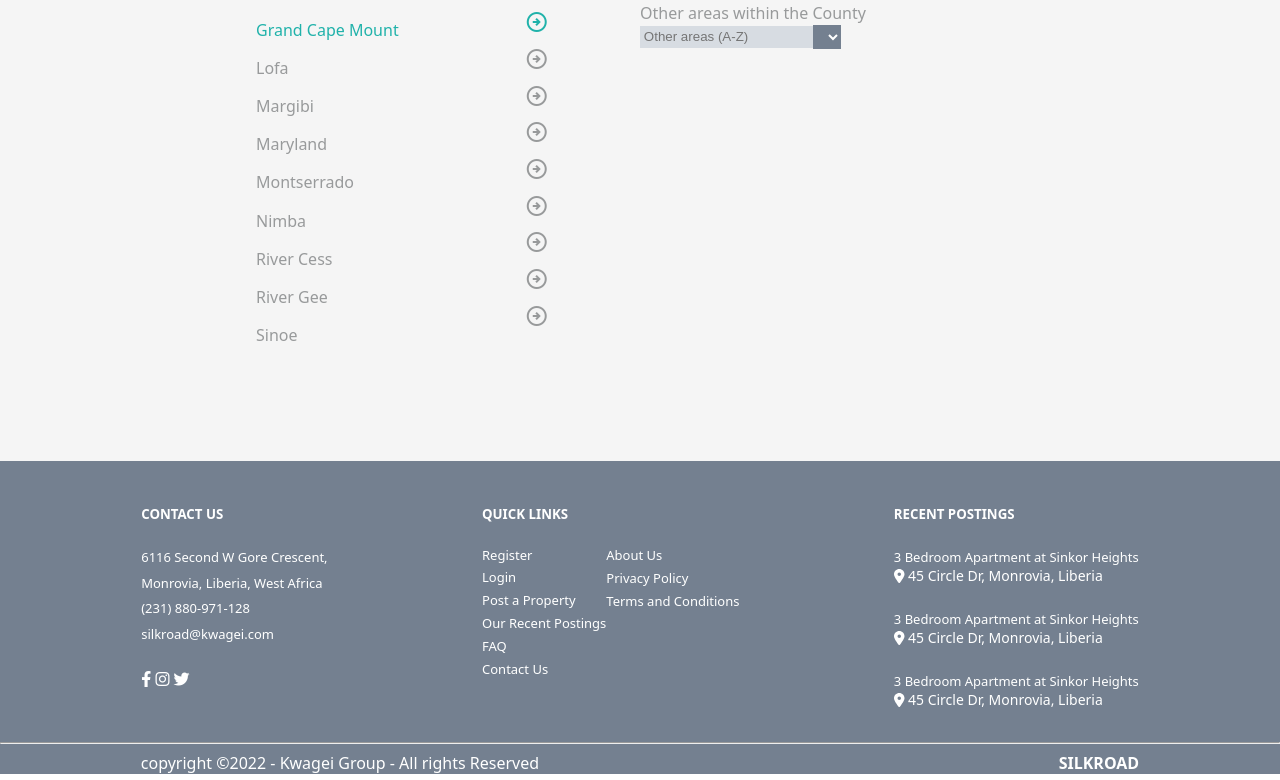
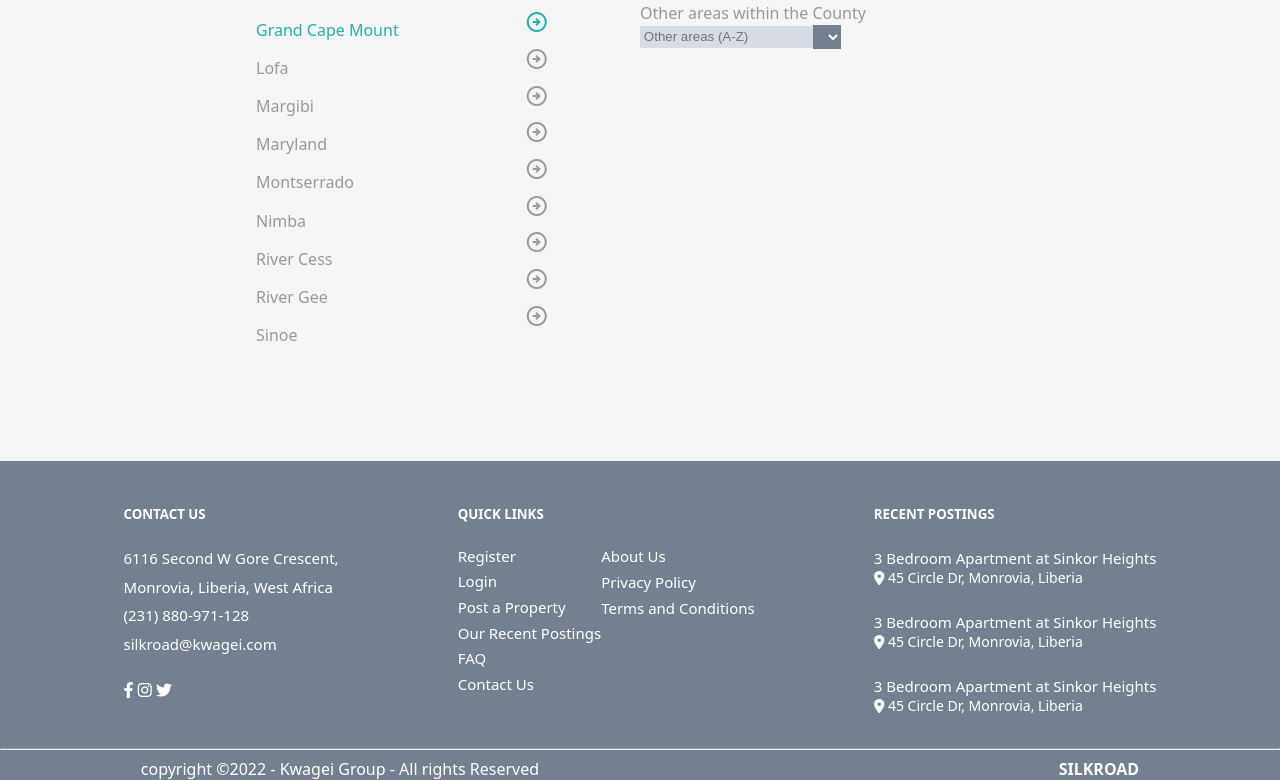
Before and after one commit to benjaminangafua/silk-road-vue-composition-api, a Vue app: page /post-a-property/location in a window 1280 px wide. Shown: the part 549-1329 px from the top of the page. Built offline with nearby package versions, Linux system fonts and the light colour scheme.

Commit message:
Updated changes from feedback

```diff
--- a/src/assets/main.css
+++ b/src/assets/main.css
@@ -818,8 +818,8 @@ a span {
 }
 
 .footer-2 {
-    font-size: 13px;
-    font-weight: 420;
+    font-size: 15px;
+    font-weight: 400;
 }
 
 .distance-p {
```
